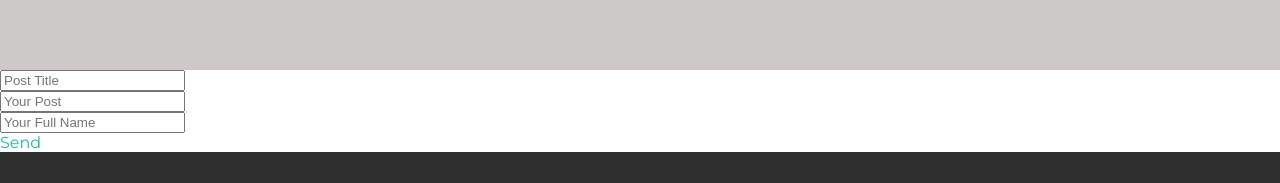
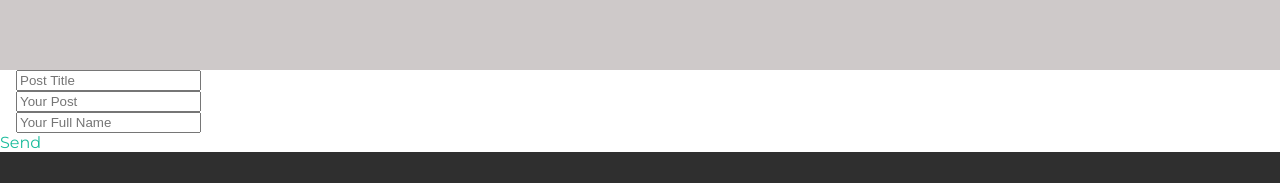
Before and after one commit to rdhingra001/rdhingra001.github.io, a plain HTML site: page custom_post.html in a window 1280 px wide. Shown: the part 831-1014 px from the top of the page. Drawn offline with Linux system fonts and the light colour scheme.

Commit message:
Update stylesheet4.css

```diff
--- a/stylesheet4.css
+++ b/stylesheet4.css
@@ -111,3 +111,7 @@ body {
 .post-container2 {
   background-color:#cec9c9;
 }
+
+input {
+  margin-left: 16px
+}
```
